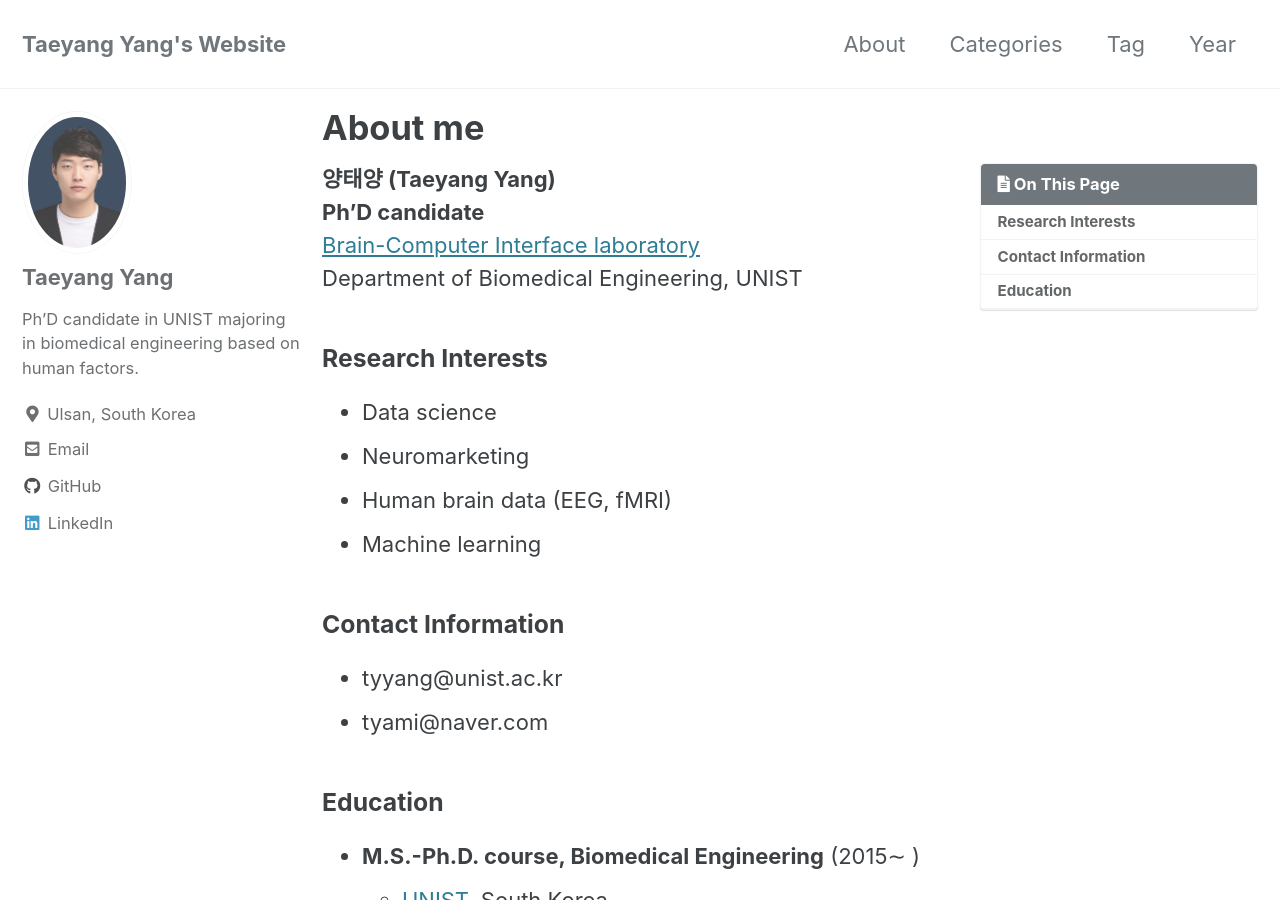
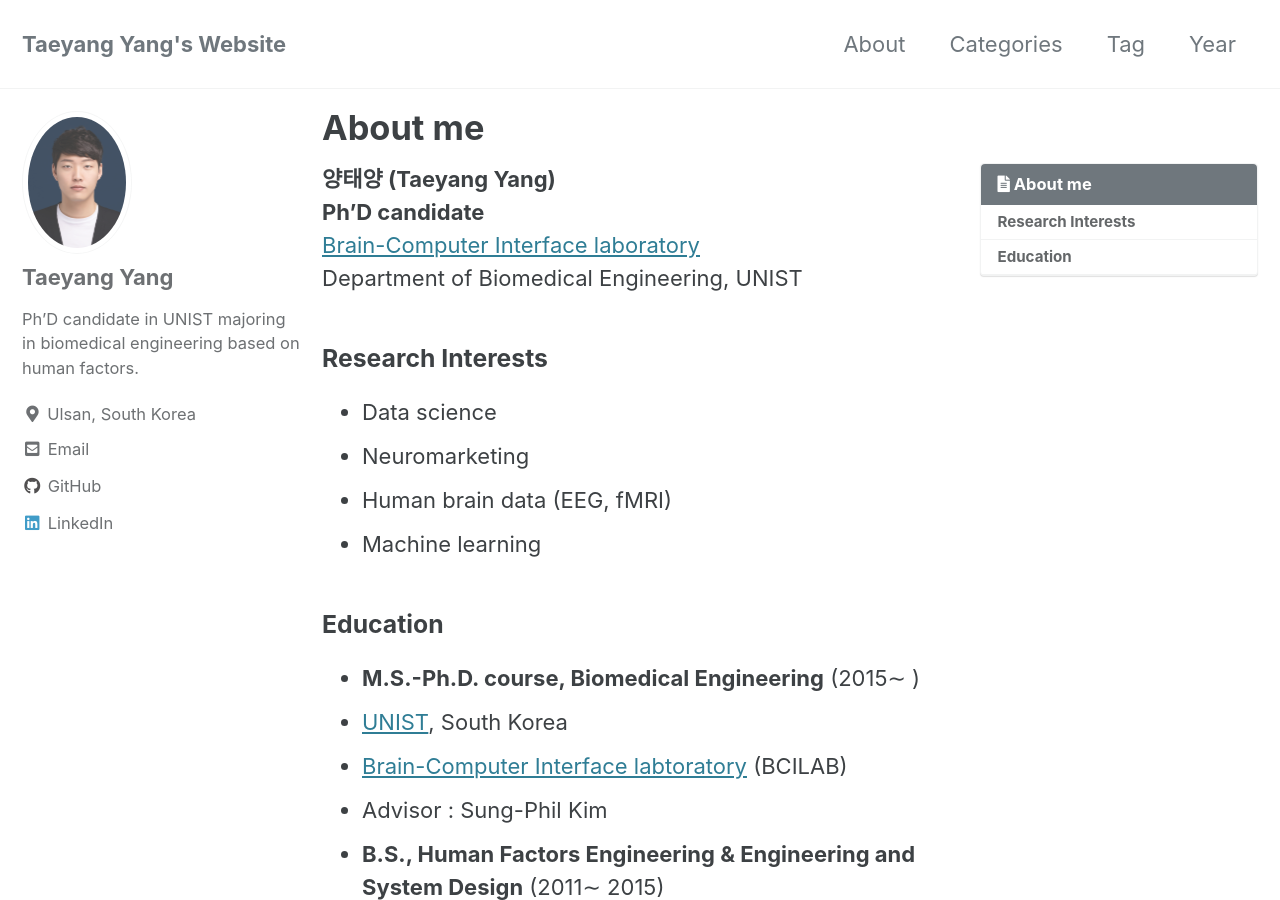
Before and after one commit to tyami/tyami.github.io, a Jekyll site: the page built from _pages/about.md, in a window 1280 px wide and 900 px high. Built offline with Jekyll 4.4.1, drawn with Linux system fonts in a browser that asks for light colours; cached includes are drawn as plain includes.

Commit message:
Update about.md

```diff
--- a/_pages/about.md
+++ b/_pages/about.md
@@ -4,6 +4,8 @@ permalink: /about/
 layout: single
 author_profile: true
 toc: true
+toc_label: "About me"
+toc_sticky: true
 ---
 
 **양태양 (Taeyang Yang)**
@@ -17,14 +19,10 @@ Department of Biomedical Engineering, UNIST
 - Human brain data (EEG, fMRI)
 - Machine learning
 
-### Contact Information
-- tyyang@unist.ac.kr
-- tyami@naver.com
-
 ### Education
- - **M.S.-Ph.D. course, Biomedical Engineering** (2015∼ )
-	 - [UNIST](https://www.unist.ac.kr/), South Korea
-	 - [Brain-Computer Interface labtoratory](http://bci.unist.ac.kr) (BCILAB)
-	 - Advisor : Sung-Phil Kim
- - **B.S., Human Factors Engineering & Engineering and System Design** (2011∼ 2015)
-	 - [UNIST](https://www.unist.ac.kr/), South Korea
+- **M.S.-Ph.D. course, Biomedical Engineering** (2015∼ )
+ - [UNIST](https://www.unist.ac.kr/), South Korea
+ - [Brain-Computer Interface labtoratory](http://bci.unist.ac.kr) (BCILAB)
+ - Advisor : Sung-Phil Kim
+- **B.S., Human Factors Engineering & Engineering and System Design** (2011∼ 2015)
+ - [UNIST](https://www.unist.ac.kr/), South Korea
```
